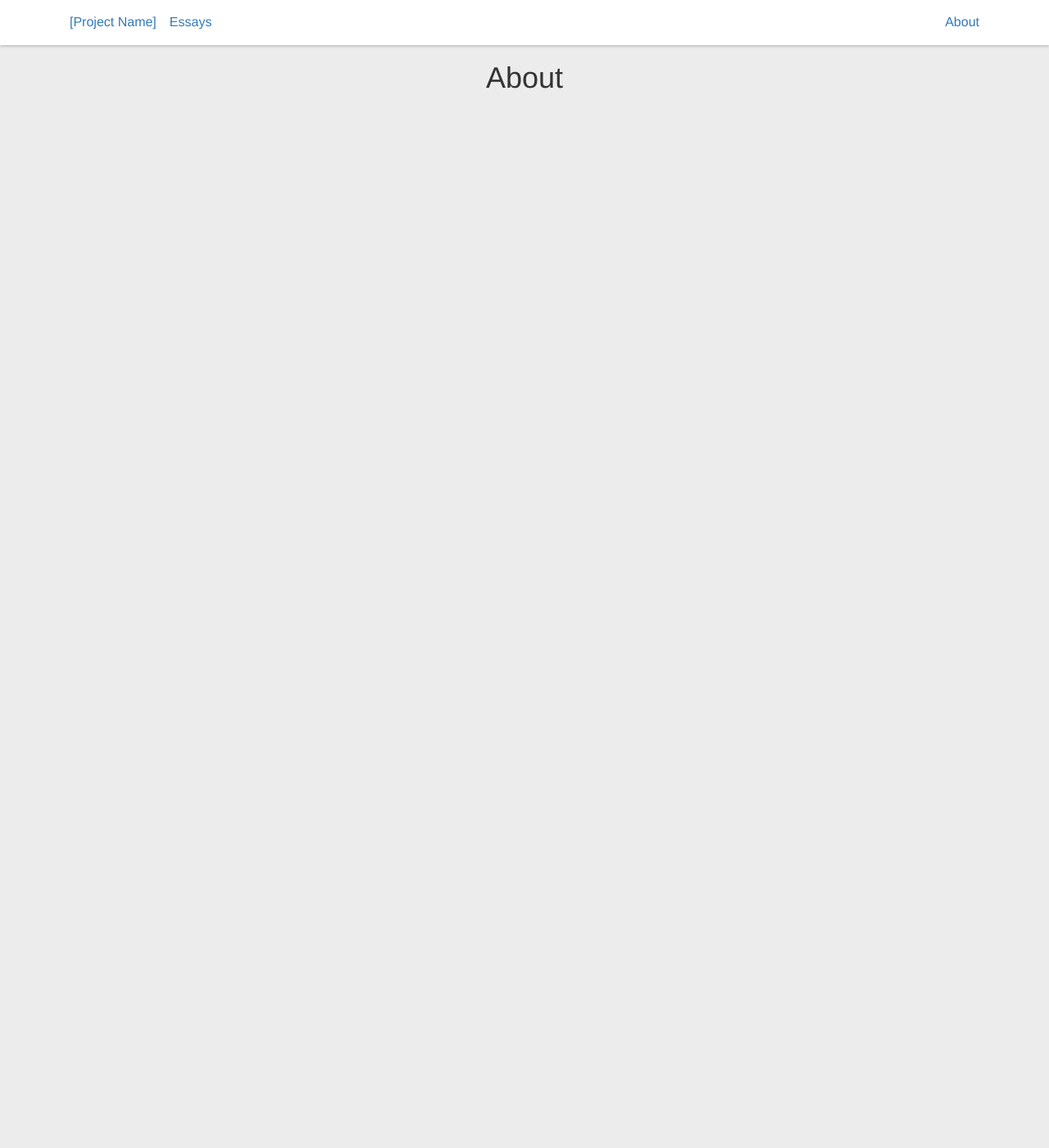
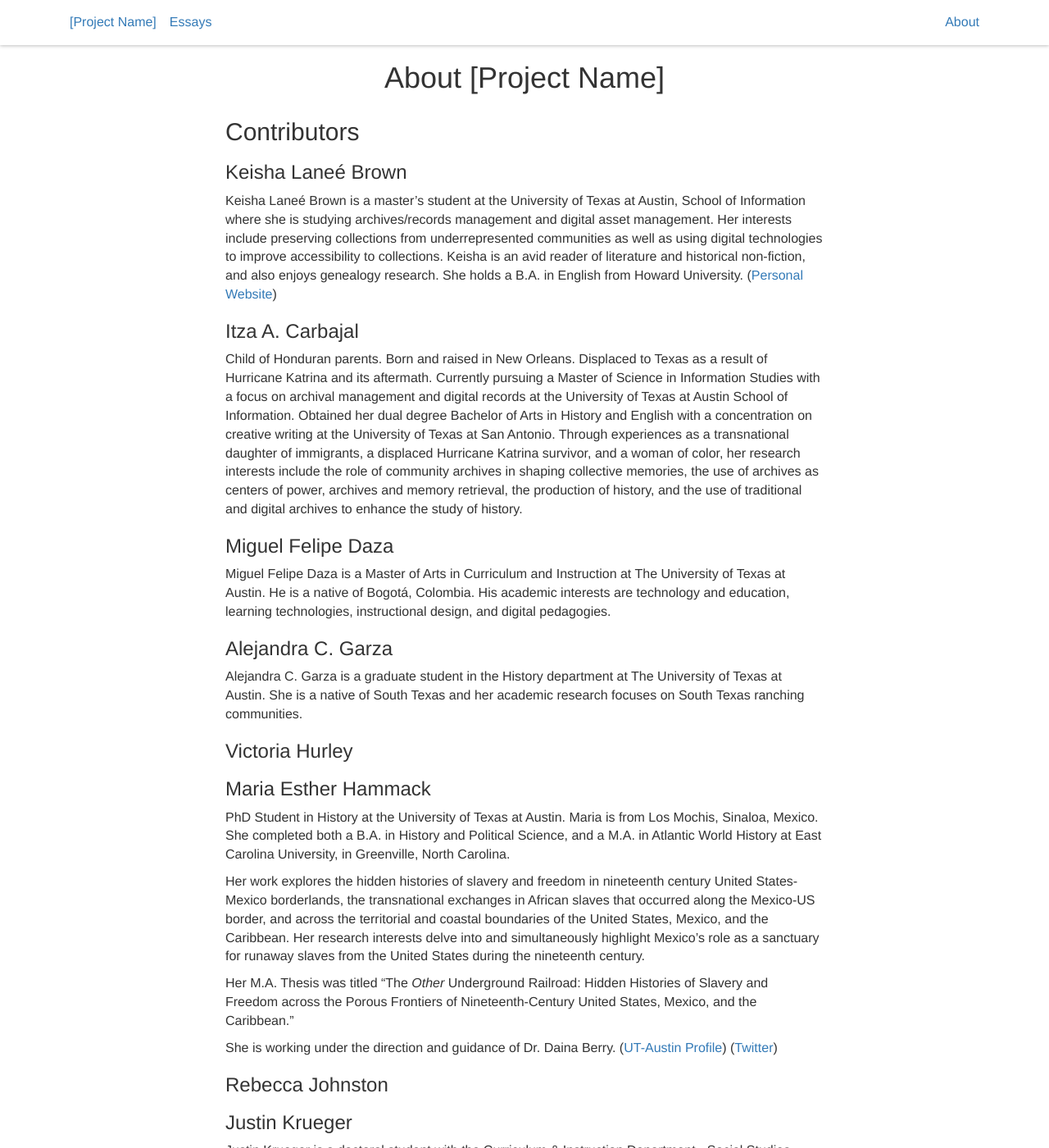
Before and after one commit to utexas-public-history/tower, a Jekyll site: the page built from about.md, in a window 1280 px wide and 1400 px high. Shown: the whole window at 82% size. Built offline with Jekyll 4.4.1, drawn with Linux system fonts in a browser that asks for light colours; some of the changed text lies outside the part shown.

Commit message:
Contributor bios on about page

```diff
--- a/_layouts/page.html
+++ b/_layouts/page.html
@@ -1,14 +1,17 @@
 ---
 layout: default
 ---
-<article class="post">
+<article>
+<div class="white bar">
+  <div class="container">
+    <header class="col-sm-12 col-md-10 col-md-offset-1 col-lg-8 col-lg-offset-2">
+      <h1>{{ page.title }}</h1>
+    </header>
 
-  <header class="post-header">
-    <h1 class="post-title">{{ page.title }}</h1>
-  </header>
-
-  <div class="post-content">
-    {{ content }}
+    <div class="col-sm-12 col-md-10 col-md-offset-1 col-lg-8 col-lg-offset-2">
+      {{ content }}
+    </div>
   </div>
+</div>
 
 </article>
--- a/about.md
+++ b/about.md
@@ -1,5 +1,56 @@
 ---
 layout: page
-title: About
+title: About [Project Name]
 permalink: /about/
 ---
+
+## Contributors
+
+### Keisha Laneé Brown
+
+Keisha Laneé Brown is a master’s student at the University of Texas at Austin, School of Information where she is studying archives/records management and digital asset management.  Her interests include preserving collections from underrepresented communities as well as using digital technologies to improve accessibility to collections. Keisha is an avid reader of literature and historical non-fiction, and also enjoys genealogy research. She holds a B.A. in English from Howard University. ([Personal Website][brown-website])
+
+### Itza A. Carbajal
+
+Child of Honduran parents. Born and raised in New Orleans. Displaced to Texas as a result of Hurricane Katrina and its aftermath. Currently pursuing a Master of Science in Information Studies with a focus on archival management and digital records at the University of Texas at Austin School of Information. Obtained her dual degree Bachelor of Arts in History and English with a concentration on creative writing at the University of Texas at San Antonio. Through experiences as a transnational daughter of immigrants, a displaced Hurricane Katrina survivor, and a woman of color, her research interests include the role of community archives in shaping collective memories, the use of archives as centers of power, archives and memory retrieval, the production of history, and the use of traditional and digital archives to enhance the study of history.
+
+### Miguel Felipe Daza
+
+Miguel Felipe Daza is a Master of Arts in Curriculum and Instruction at The University of Texas at Austin. He is a native of Bogotá, Colombia. His academic interests are technology and education, learning technologies, instructional design, and digital pedagogies.
+
+### Alejandra C. Garza
+
+Alejandra C. Garza is a graduate student in the History department at The University of Texas at Austin. She is a native of South Texas and her academic research focuses on South Texas ranching communities.
+
+### Victoria Hurley
+
+### Maria Esther Hammack
+
+PhD Student in History at the University of Texas at Austin.  Maria is from Los Mochis, Sinaloa, Mexico.  She completed both a B.A. in History and Political Science, and a M.A. in Atlantic World History at East Carolina University, in Greenville, North Carolina.
+
+Her work explores the hidden histories of slavery and freedom in nineteenth century United States-Mexico borderlands, the transnational exchanges in African slaves that occurred along the Mexico-US border, and across the territorial and coastal boundaries of the United States, Mexico, and the Caribbean.  Her research interests delve into and simultaneously highlight Mexico’s role as a sanctuary for runaway slaves from the United States during the nineteenth century.
+
+Her M.A. Thesis was titled “The _Other_ Underground Railroad: Hidden Histories of Slavery and Freedom across the Porous Frontiers of Nineteenth-Century United States, Mexico, and the Caribbean.”
+
+She is working under the direction and guidance of Dr. Daina Berry. ([UT-Austin Profile][hammack-profile]) ([Twitter][hammack-twitter])
+
+### Rebecca Johnston
+
+### Justin Krueger
+
+Justin Krueger is a doctoral student with the Curriculum & Instruction Department - Social Studies Education program in the College of Education at The University of Texas at Austin.   He taught public school in Texas for 10+ years as a middle school social studies teacher.  His research interests include critical geography, historical memory, maps, rural education, and outdoor education.
+
+### John Lisle
+
+John Lisle is a graduate student in the history department at the University of Texas at Austin. He is from Azle, Texas and studies the history of science.
+
+### Isaac McQuisition
+
+Isaac McQuistion is an Asian Studies master's student focusing on modern South Asian history. For undergrad, he attended Carthage College in Kenosha, WI, where he majored in English and history. Prior to coming to UT-Austin, he worked in web content and digital media for a community college in upstate New York, and also held internships with _The Onion_ and MPA-The Association of Magazine Media. ([Personal Website][mcquisition-website])
+
+### Justina Moloney
+
+[brown-website]: http://www.keishalaneebrown.com/
+[mcquisition-website]: http://isaacmcquisition.wordpress.com
+[hammack-profile]: http://www.utexas.edu/cola/history/graduate/gradstudents/profile.php?id=meh3995
+[hammack-twitter]: TK
```
